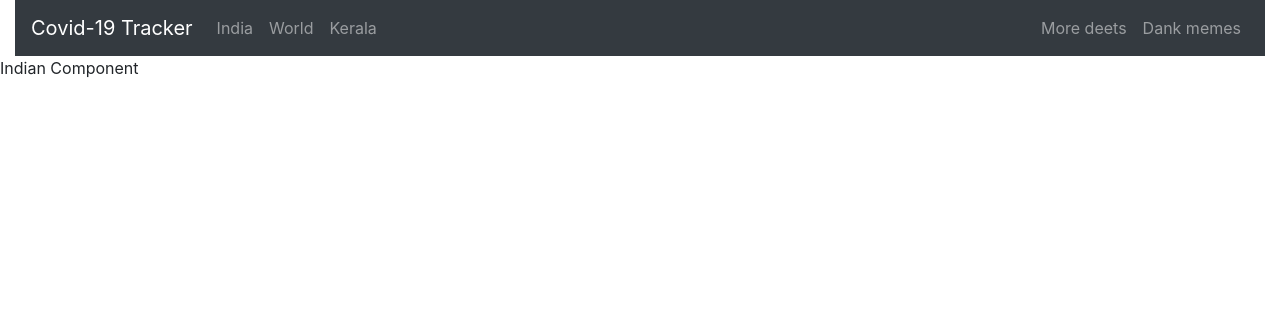
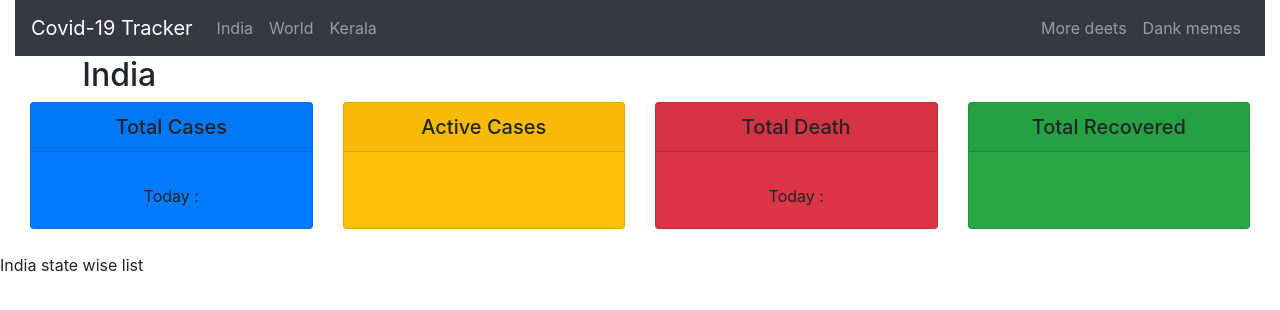
Before and after one commit to hishamalip/covid19-tracker, a React (Create React App) app: page / in a window 1280 px wide. Shown: the top 310 px of the page. Built offline with nearby package versions, Linux system fonts and the light colour scheme; no server answers.

Commit message:
updated for indian and world cards

```diff
--- a/src/Components/Header.js
+++ b/src/Components/Header.js
@@ -1,13 +1,11 @@
 import React from 'react';
-
-// importing components from react bootstrap
 import { Navbar, Nav } from 'react-bootstrap';
 import { Link } from 'react-router-dom';
 
 class Header extends React.Component {
     render() {
         return (
-            <Navbar collapseOnSelect expand="lg" bg="dark" variant="dark">
+            <Navbar collapseOnSelect expand="xl" bg="dark" variant="dark">
                 <Link to="/" className="navbar-brand">Covid-19 Tracker</Link>
                 {/* <Navbar.Brand href="#home"></Navbar.Brand> */}
                 <Navbar.Toggle aria-controls="responsive-navbar-nav" />
--- a/src/Components/India.js
+++ b/src/Components/India.js
@@ -1,11 +1,26 @@
 import React from 'react';
+import IndiaCards from './IndiaCards';
+import { Container, Row, Col } from 'react-bootstrap';
 
-class India extends React.Component{
-    render(){
-        return(
-            <div>
-                Indian Component
-            </div>
+class India extends React.Component {
+    render() {
+        return (
+            <Container fluid>
+                <Row>
+                    <Col>
+                        <IndiaCards />
+                    </Col>
+                </Row>
+
+                <Row>
+                    &nbsp;
+                </Row>
+
+                <Row>
+                    India state wise list
+                </Row>
+
+            </Container>
         );
     }
 }
--- a/src/Components/World.js
+++ b/src/Components/World.js
@@ -1,14 +1,17 @@
 import React from 'react';
 import axios from 'axios';
 import Table from 'react-bootstrap/Table';
+import { Container, Row, Col } from 'react-bootstrap';
+import WorldCards from './WorldCards';
 
 class World extends React.Component {
-
     constructor() {
         super();
         this.state = {
             world_data: []
         }
+        var tablestyle = {margin:"30px"};
+        var x = {color:"blue", fontStyle:"italic"};
 
     }
 
@@ -21,13 +24,12 @@ class World extends React.Component {
         });
     }
 
-
     render() {
 
         let x = this.state.world_data.map((item, index) => {
             return (
                 <tr key={index}>
-                    <td>{index+1}</td>
+                    <td>{index + 1}</td>
                     <td className="table-active">{item.country}</td>
                     <td className="table-primary">{item.cases}</td>
                     <td className="table-warning">{item.todayCases}</td>
@@ -36,16 +38,28 @@ class World extends React.Component {
                     <td className="table-success">{item.recovered}</td>
                     <td>{item.active}</td>
                     <td>{item.critical}</td>
-
-
                 </tr>
             );
         })
 
 
         return (
-            <div className="row">
-                <div className="col-md-12">
+
+
+            <div>
+                <Container fluid>
+                    <Row>
+                        <Col>
+                            <WorldCards />
+                        </Col>
+                    </Row>
+
+                    <Row>
+                        &nbsp;
+                    </Row>
+
+                    <Row>
+                        <Col>
                             <Table responsive bordered hover size="sm">
                                 <thead className="thead-dark">
                                     <tr>
@@ -64,8 +78,40 @@ class World extends React.Component {
                                     {x}
                                 </tbody>
                             </Table>
+                        </Col>
+                    </Row>
+
+                </Container>
             </div>
-            </div>
+
+
+
+
+
+
+            // <div className="row">
+
+            //     <div className="col-md-12">
+            //         <Table responsive bordered hover size="sm">
+            //             <thead className="thead-dark">
+            //                 <tr>
+            //                     <th>Sl No.</th>
+            //                     <th>Country / Other</th>
+            //                     <th className="bg-primary">Total Cases</th>
+            //                     <th className="bg-warning">New Cases</th>
+            //                     <th className="bg-danger">Total Deaths</th>
+            //                     <th>New Deaths</th>
+            //                     <th className="bg-success">Recovered</th>
+            //                     <th>Active Cases</th>
+            //                     <th>Serious / Critical</th>
+            //                 </tr>
+            //             </thead>
+            //             <tbody>
+            //                 {x}
+            //             </tbody>
+            //         </Table>
+            //     </div>
+            // </div>
         );
     }
 }
```
Lines whose indentation alone changed are shown as unchanged.
